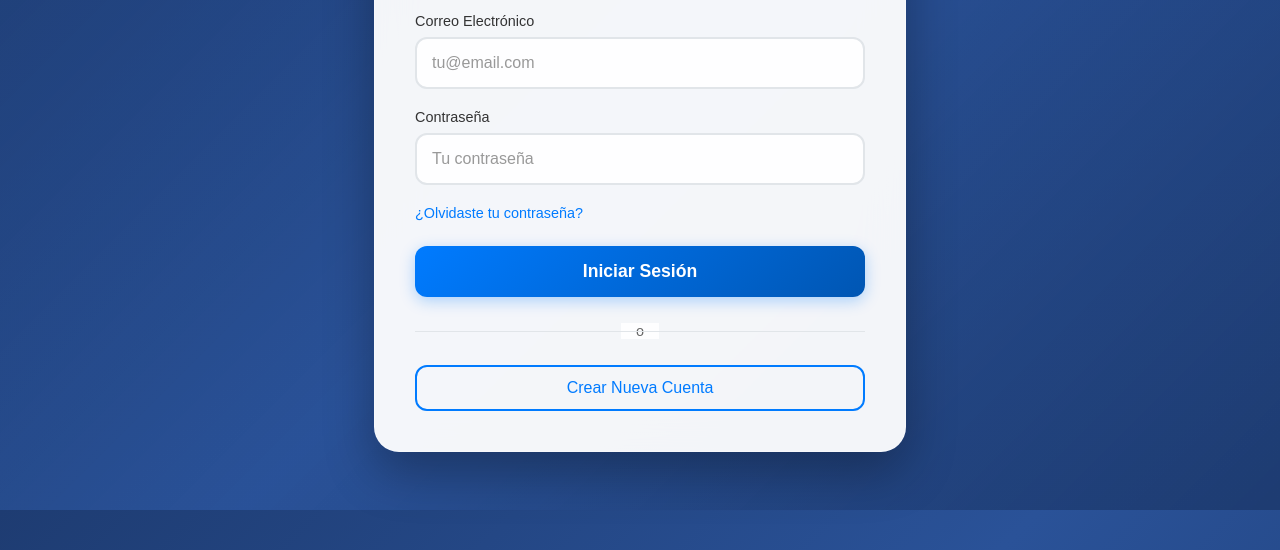
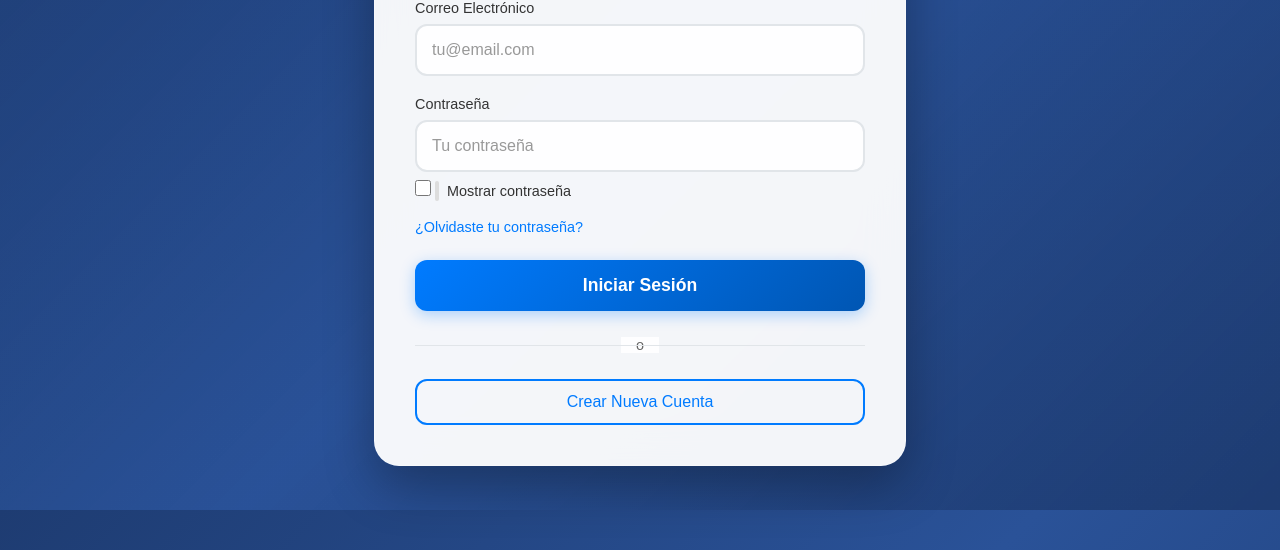
Before and after one commit to AndMauVe/-icaro-3D, a website: page index.html in a window 1280 px wide. Shown: the part 290-840 px from the top of the page. Drawn offline with Linux system fonts and the light colour scheme.

Commit message:
checkbox mostrar contraseña

```diff
--- a/index.html
+++ b/index.html
@@ -27,7 +27,14 @@
 
           <div class="form-group">
             <label for="password">Contraseña</label>
-            <input type="password" id="password" name="password" required placeholder="Tu contraseña">
+            <div class="password-container">
+              <input type="password" id="password" name="password" required placeholder="Tu contraseña">
+              <label class="show-password-checkbox">
+                <input type="checkbox" id="show-password" onchange="togglePasswordVisibility()">
+                <span class="checkmark"></span>
+                Mostrar contraseña
+              </label>
+            </div>
           </div>
 
                      <div class="form-options">
@@ -295,6 +302,18 @@
       document.getElementById('message-container').style.display = 'none';
     }
 
+    // Función para mostrar/ocultar contraseña
+    function togglePasswordVisibility() {
+      const passwordInput = document.getElementById('password');
+      const showPasswordCheckbox = document.getElementById('show-password');
+
+      if (showPasswordCheckbox.checked) {
+        passwordInput.type = 'text';
+      } else {
+        passwordInput.type = 'password';
+      }
+    }
+
     // Verificar si ya hay una sesión activa
     function verificarSesion() {
       const usuarioGuardado = localStorage.getItem('usuario') || sessionStorage.getItem('usuario');
--- a/style.css
+++ b/style.css
@@ -873,6 +873,33 @@ body {
     color: #999;
   }
 
+  /* Estilos para el contenedor de contraseña */
+  .password-container {
+    position: relative;
+  }
+
+  .show-password-checkbox {
+    display: flex;
+    align-items: center;
+    gap: 8px;
+    margin-top: 8px;
+    font-size: 0.9em;
+    color: rgba(255, 255, 255, 0.8);
+    cursor: pointer;
+    user-select: none;
+  }
+
+  .show-password-checkbox input[type="checkbox"] {
+    width: 16px;
+    height: 16px;
+    margin: 0;
+    cursor: pointer;
+  }
+
+  .show-password-checkbox:hover {
+    color: rgba(74, 194, 106, 1);
+  }
+
   .form-options {
     display: flex;
     justify-content: space-between;
```
